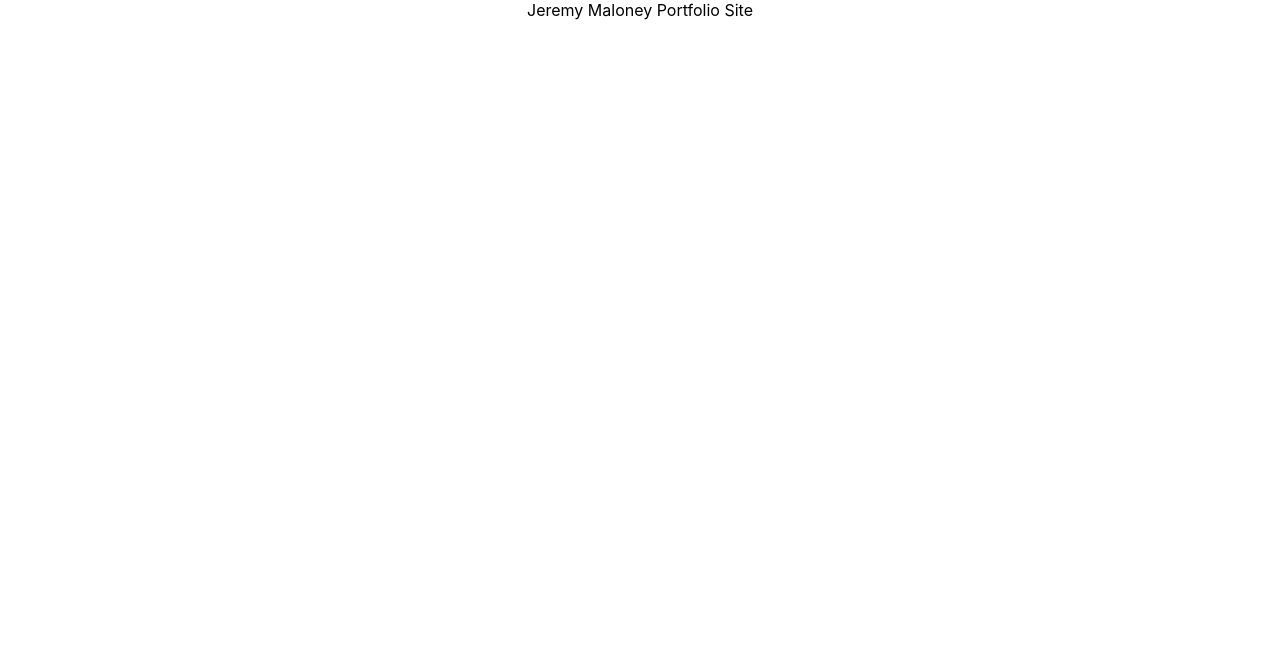
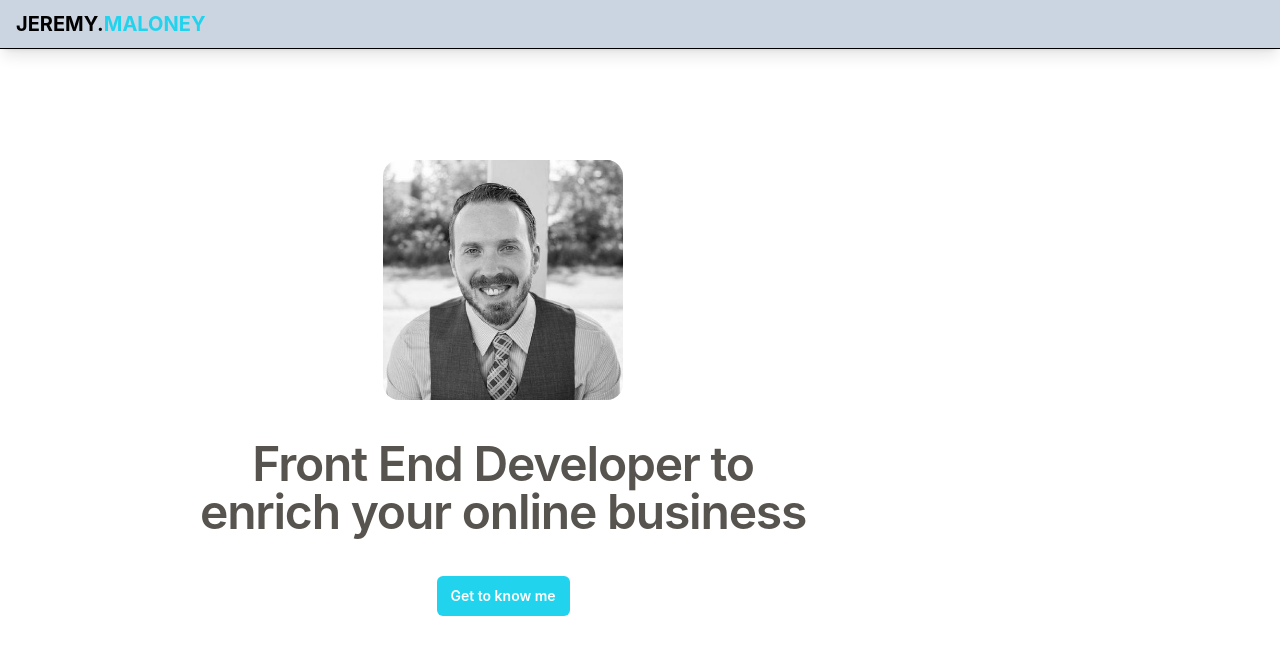
Before and after one commit to jeremyjmaloney/jeremyjmaloney-jeremyjmaloney.github.iof, a React (Create React App) app: page / in a window 1280 px wide. Shown: the top 654 px of the page. Built offline with nearby package versions, Linux system fonts and the light colour scheme.

Commit message:
Add Nav component and profile image

```diff
--- a/package.json
+++ b/package.json
@@ -40,6 +40,7 @@
     ]
   },
   "devDependencies": {
-    "gh-pages": "^6.3.0"
+    "gh-pages": "^6.3.0",
+    "tailwindcss": "^3.4.17"
   }
 }
--- a/src/App.js
+++ b/src/App.js
@@ -1,10 +1,18 @@
-import logo from './logo.svg';
 import './App.css';
+import { Nav } from './components/Nav/index';
+import profilePicture from ".//images/JJMProfile.jpeg";
 
 function App() {
   return (
     <div className="App">
-      Jeremy Maloney Portfolio Site
+      <Nav />
+      <div className='main-container flex h-screen w-screen'>
+        <div className='flex flex-col items-center h-fit m-40'>
+          <img src={profilePicture} className="rounded-2xl w-60 grayscale hover:blur-sm" alt='profile headshot'></img>
+          <h1 class="text-5xl font-semibold tracking-tight text-balance text-stone-600 sm:text-7xl m-10">Front End Developer to <br />enrich your online business</h1>
+          <a href="#getToKnowMe" className="rounded-md bg-cyan-400 px-3.5 py-2.5 text-sm font-semibold text-white shadow-xs hover:bg-blue-600 focus-visible:outline-2 focus-visible:outline-offset-2 focus-visible:outline-blue-600">Get to know me</a>
+        </div>
+      </div>
     </div>
   );
 }
--- /dev/null
+++ b/src/components/Nav/index.js
@@ -0,0 +1,11 @@
+export const Nav = () =>{
+  return (
+    <nav className="fixed top-0 w-full z-40 bg-slate-300 border-b border-black shadow-lg">
+      <div className="mx-auto px-4">
+        <div className="flex justify-between items-center h-12">
+          <a href="#home" className="text-xl font-bold">JEREMY.<span className="text-cyan-400">MALONEY</span></a>
+        </div>
+      </div>
+    </nav>
+  );
+};
--- a/src/index.css
+++ b/src/index.css
@@ -1,4 +1,7 @@
 body {
+  @tailwind base;
+  @tailwind components;
+  @tailwind utilities;
   margin: 0;
   font-family: -apple-system, BlinkMacSystemFont, 'Segoe UI', 'Roboto', 'Oxygen',
     'Ubuntu', 'Cantarell', 'Fira Sans', 'Droid Sans', 'Helvetica Neue',
--- /dev/null
+++ b/tailwind.config.js
@@ -0,0 +1,10 @@
+/** @type {import('tailwindcss').Config} */
+module.exports = {
+  content: [
+    "./src/**/*.{js,jsx,ts,tsx}",
+  ],
+  theme: {
+    extend: {},
+  },
+  plugins: [],
+}
```
Also changed, not shown: src/images/JJMProfile.jpeg (added), 1 other file (tests, documents, lock files or other folders).
